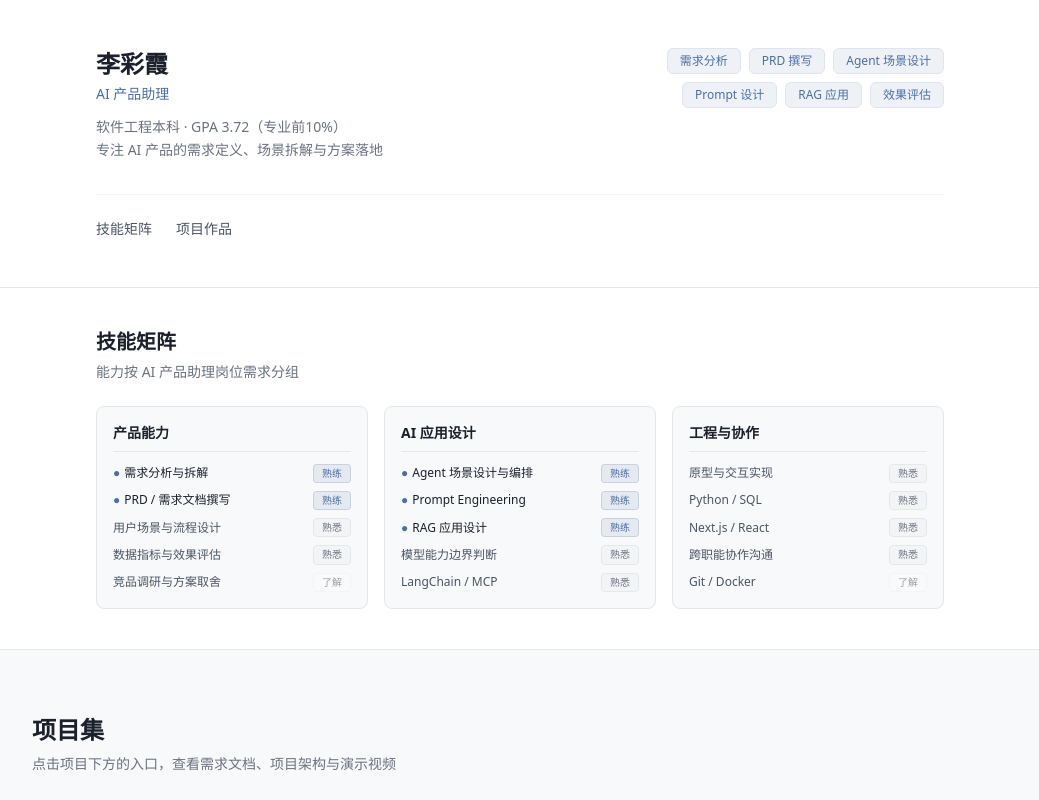
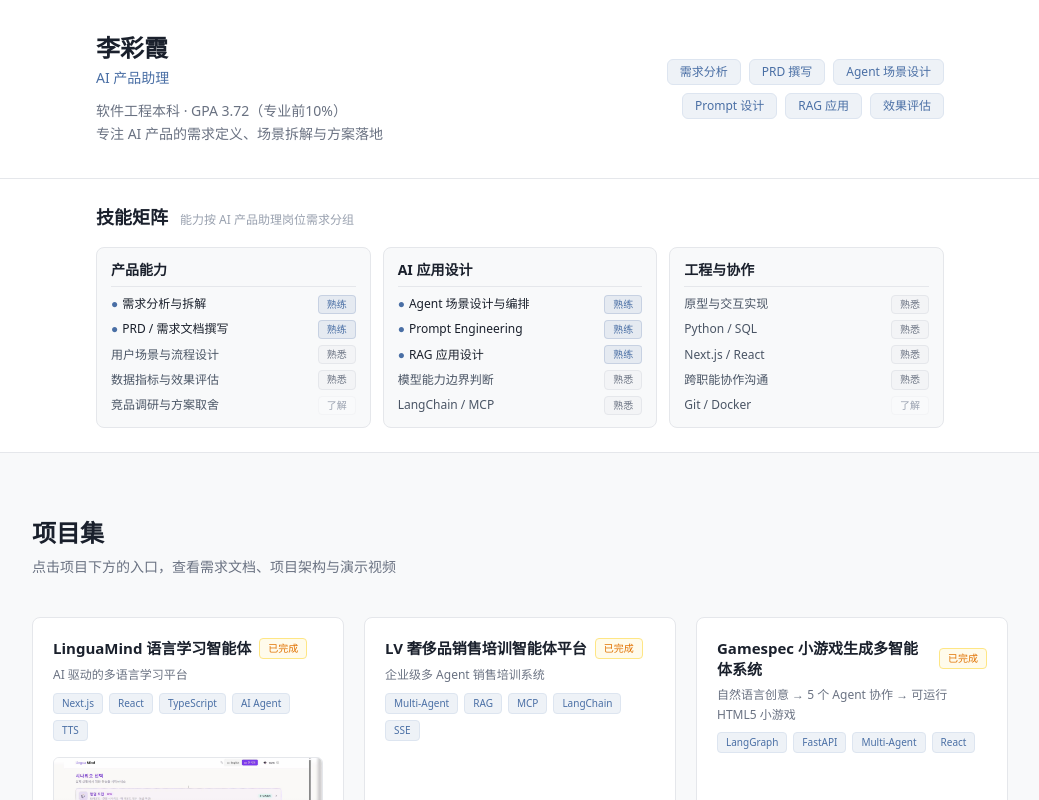
Before and after one commit to luluLuLu47/portfolio, a Next.js app: page /portfolio/ in a window 1280 px wide. Shown: the top 800 px of the page, without its empty margins (120-1159 px from the left). Built offline with nearby package versions, Linux system fonts and the light colour scheme; grey boxes are pictures that could not be loaded.

Commit message:
fix: Hero tags 垂直居中对齐；删除导航链接；技能矩阵进一步压缩留白

```diff
--- a/src/components/Hero.tsx
+++ b/src/components/Hero.tsx
@@ -2,8 +2,8 @@ export default function Hero() {
   return (
     <header className="border-b border-gray-200 bg-white">
       {/* Top bar */}
-      <div className="max-w-4xl mx-auto px-6 py-12">
-        <div className="flex items-start justify-between gap-8">
+      <div className="max-w-4xl mx-auto px-6 py-8">
+        <div className="flex items-center justify-between gap-8">
           {/* Left: Name + title */}
           <div>
             <h1 className="text-2xl font-bold text-[#1a202c] mb-1">李彩霞</h1>
@@ -27,16 +27,6 @@ export default function Hero() {
             ))}
           </div>
         </div>
-
-        {/* Navigation */}
-        <nav className="flex gap-6 mt-8 pt-6 border-t border-gray-100 text-sm">
-          <a href="#skills" className="text-gray-600 hover:text-[#4a6fa5] transition-colors">
-            技能矩阵
-          </a>
-          <a href="#projects" className="text-gray-600 hover:text-[#4a6fa5] transition-colors">
-            项目作品
-          </a>
-        </nav>
       </div>
     </header>
   );
--- a/src/components/SkillsMatrix.tsx
+++ b/src/components/SkillsMatrix.tsx
@@ -34,20 +34,22 @@ export default function SkillsMatrix() {
 
   return (
     <section id="skills" className="border-b border-gray-200 bg-white scroll-mt-20">
-      <div className="max-w-4xl mx-auto px-6 py-10">
-        <h2 className="text-xl font-bold mb-1.5 text-[#1a202c]">技能矩阵</h2>
-        <p className="text-gray-500 mb-6 text-sm">能力按 AI 产品助理岗位需求分组</p>
+      <div className="max-w-4xl mx-auto px-6 py-6">
+        <div className="flex items-baseline gap-3 mb-4">
+          <h2 className="text-lg font-bold text-[#1a202c]">技能矩阵</h2>
+          <p className="text-gray-400 text-xs">能力按 AI 产品助理岗位需求分组</p>
+        </div>
 
-        <div className="grid md:grid-cols-3 gap-4">
+        <div className="grid md:grid-cols-3 gap-3">
           {categories.map((cat) => (
             <div
               key={cat.title}
-              className="rounded-lg border border-gray-200 bg-[#f8f9fa] p-4"
+              className="rounded-lg border border-gray-200 bg-[#f8f9fa] px-3.5 py-3"
             >
-              <h3 className="text-sm font-semibold text-[#1a202c] mb-3 pb-2 border-b border-gray-200">
+              <h3 className="text-sm font-semibold text-[#1a202c] mb-2 pb-1.5 border-b border-gray-200">
                 {cat.title}
               </h3>
-              <ul className="space-y-2">
+              <ul className="space-y-1.5">
                 {cat.skills.map((skill) => (
                   <li key={skill.name} className="flex items-center justify-between text-xs">
                     <span
```
